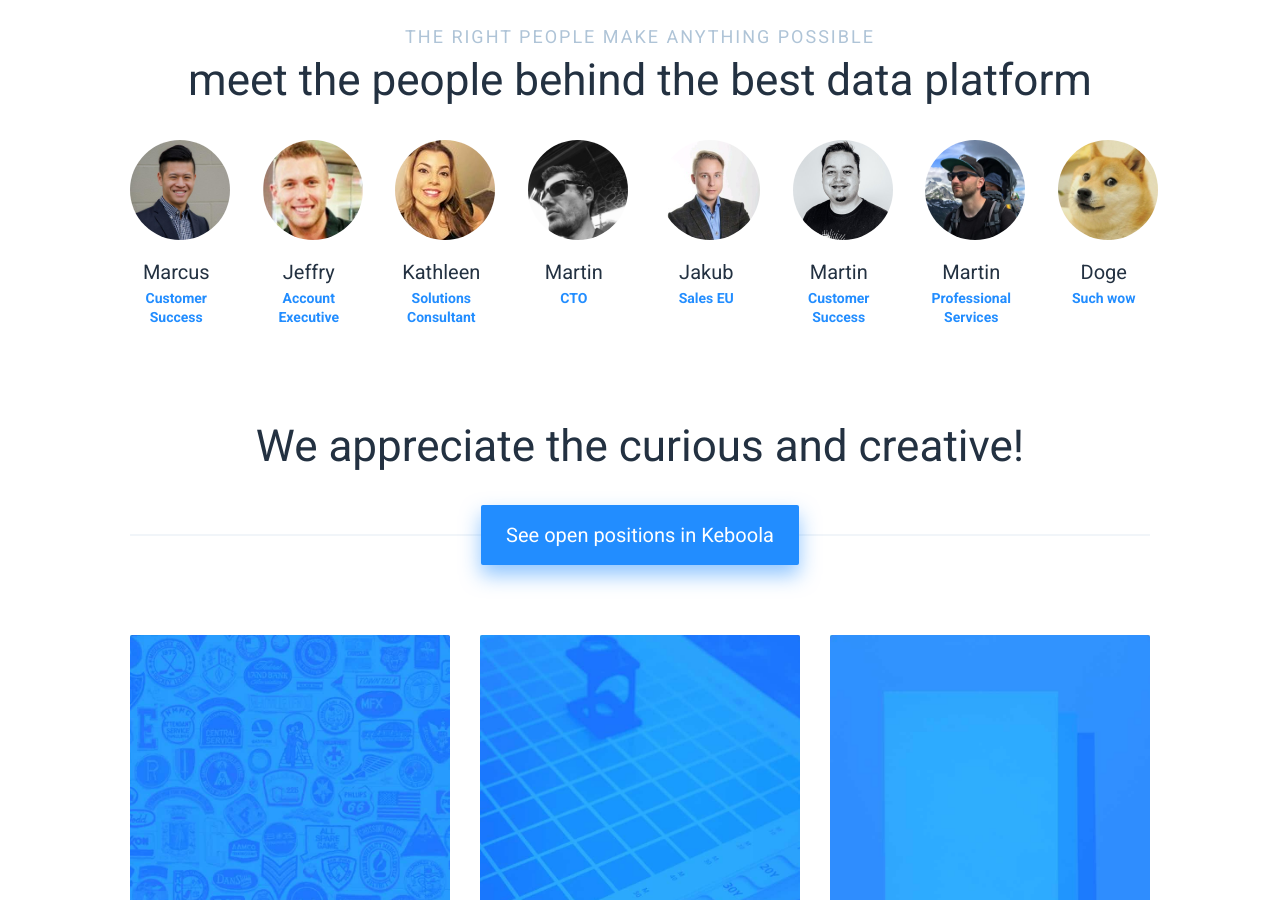
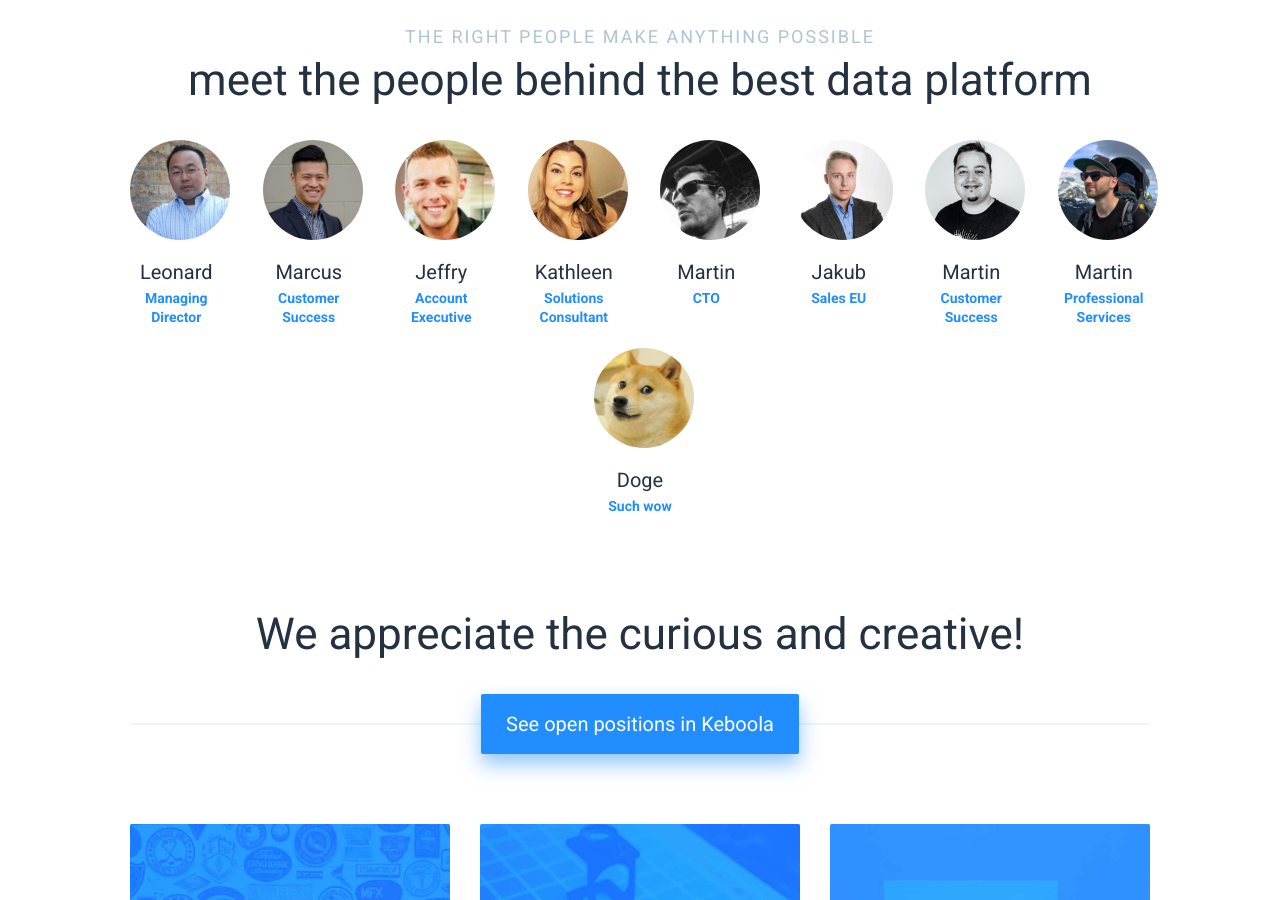
Before and after one commit to keboola/website, a Jekyll site: the page built from _about/about.md, in a window 1280 px wide and 900 px high, scrolled down 2256 px. Built offline with Jekyll 4.4.1, drawn with Linux system fonts in a browser that asks for light colours; nearby versions of some CDN libraries.

Commit message:
Update from Forestry.io - Updated about.md

```diff
--- a/_about/about.md
+++ b/_about/about.md
@@ -68,6 +68,9 @@
   title: meet the people behind the best data platform
   subtitle: The right people make anything possible
   list:
+  - name: Leonard
+    position: Managing Director
+    photo: "/uploads/ihfpjqzags88p0uiyv7k_400x400.jpeg"
   - name: Marcus
     position: Customer Success
     photo: "/uploads/marcus.jpg"
```
